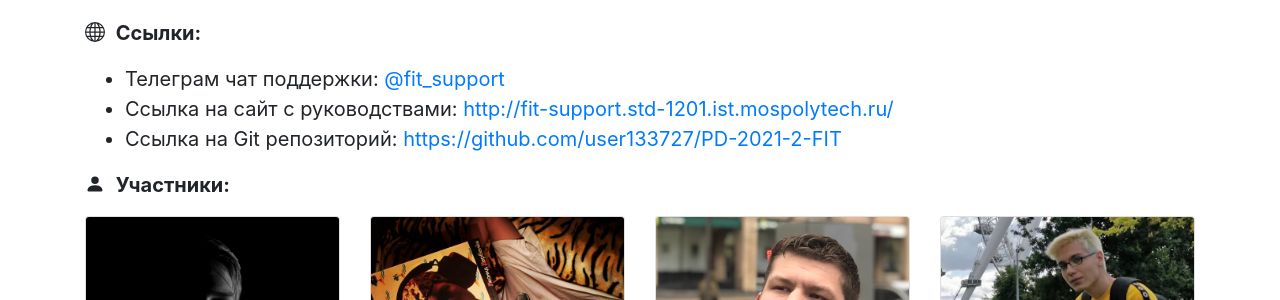
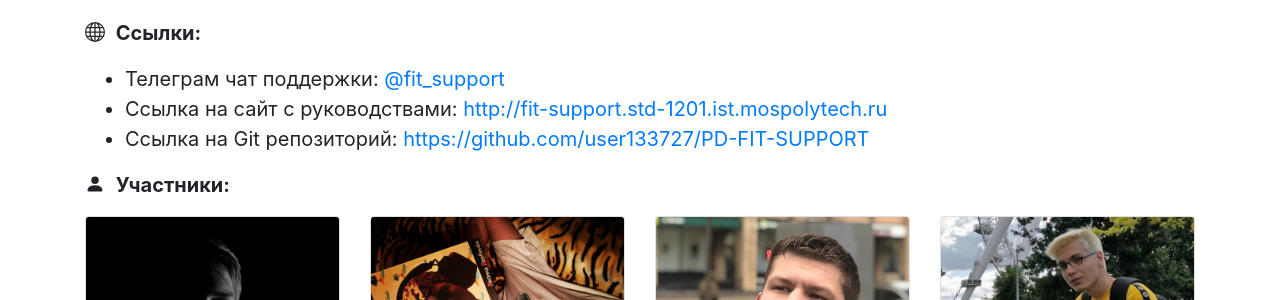
Before and after one commit to user133727/PD-FIT-SUPPORT, a Flask app: page / in a window 1280 px wide. Shown: the part 248-548 px from the top of the page. Run offline with Flask 2, Linux system fonts and the light colour scheme.

Commit message:
minor fix

```diff
--- a/landing_page/app/templates/index.html
+++ b/landing_page/app/templates/index.html
@@ -29,8 +29,8 @@
 
   <ul class="my-3">
     <li>Телеграм чат поддержки: <a href="https://t.me/fit_support">@fit_support</a></a></li>
-    <li>Ссылка на сайт с руководствами: <a href="http://fit-support.std-1201.ist.mospolytech.ru/">http://fit-support.std-1201.ist.mospolytech.ru/</a></li>
-    <li>Ссылка на Git репозиторий: <a href="https://github.com/user133727/PD-2021-FIT">https://github.com/user133727/PD-2021-2-FIT</a></li>
+    <li>Ссылка на сайт с руководствами: <a href="http://fit-support.std-1201.ist.mospolytech.ru">http://fit-support.std-1201.ist.mospolytech.ru</a></li>
+    <li>Ссылка на Git репозиторий: <a href="https://github.com/user133727/PD-FIT-SUPPORT">https://github.com/user133727/PD-FIT-SUPPORT</a></li>
     <!-- <li>Ссылка на отчётную документацию: <a href="https://drive.google.com/drive/folders/1ge4LkPeiXfi7-blx9Mzwb7TwbETp5MXh">https://drive.google.com</a></li> -->
   </ul>
 
```
